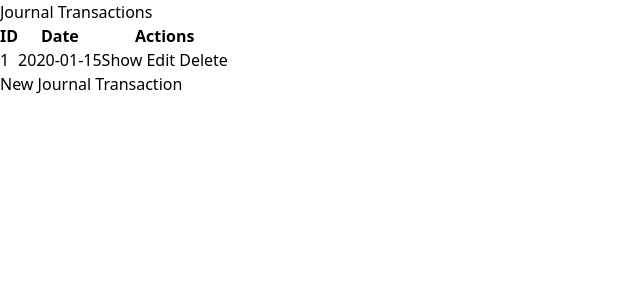
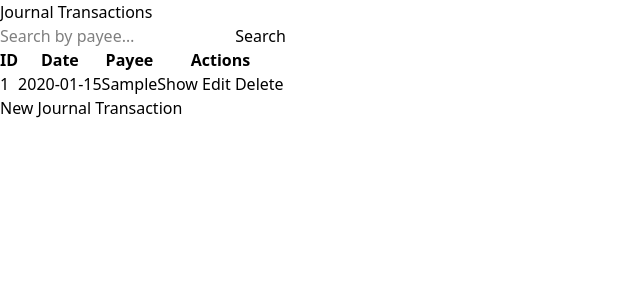
Before and after one commit to Rolando-Soft/accounting, a Rails app: page /journal_transactions in a window 1280 px wide. Shown: the part 24-324 px from the top of the page, without its empty margins (0-640 px from the left). Run offline with Rails 7, Linux system fonts and the light colour scheme; tables that the repository leaves empty hold one stand-in row (values such as "Sample post"); style sheets or scripts are compiled from the project's sources; parts of the project's set-up code (start-up, migrations or seed data) failed here and were passed over.

Commit message:
Add payee field to journal transactions with fuzzy search
Adds a payee string column plus JournalTransaction.search_by_payee,
which matches by substring or Levenshtein distance (no external gem
needed for SQLite). Wired into the form, show page, and a new search
box on the journal transactions index.

Co-Authored-By: Claude Sonnet 5 <noreply@anthropic.com>

```diff
--- a/app/controllers/journal_transactions_controller.rb
+++ b/app/controllers/journal_transactions_controller.rb
@@ -1,6 +1,6 @@
 class JournalTransactionsController < ApplicationController
   def index
-    @journal_transactions = JournalTransaction.all
+    @journal_transactions = JournalTransaction.search_by_payee(params[:q])
   end
 
   def new
@@ -36,6 +36,6 @@ class JournalTransactionsController < ApplicationController
 
   private
   def journal_transaction_params
-    params.require(:journal_transaction).permit(:date, :description, entries_attributes: [:id, :account_id, :amount, :entry_type, :reconciliation_status, :_destroy])
+    params.require(:journal_transaction).permit(:date, :description, :payee, entries_attributes: [:id, :account_id, :amount, :entry_type, :reconciliation_status, :_destroy])
   end
 end
--- a/app/models/journal_transaction.rb
+++ b/app/models/journal_transaction.rb
@@ -5,6 +5,37 @@ class JournalTransaction < ApplicationRecord
   validates :date, presence: true
   validate :balanced_entries
   validate :minimum_two_entries
+
+  # Fuzzy-matches `term` against `payee`: a plain substring match always
+  # counts, and a short Levenshtein distance catches typos (e.g. "Amazn").
+  def self.search_by_payee(term, max_distance: 2)
+    return all if term.blank?
+
+    normalized_term = term.strip.downcase
+    where.not(payee: [ nil, "" ]).select do |jt|
+      normalized_payee = jt.payee.downcase
+      normalized_payee.include?(normalized_term) ||
+        levenshtein_distance(normalized_payee, normalized_term) <= max_distance
+    end
+  end
+
+  def self.levenshtein_distance(a, b)
+    costs = (0..b.length).to_a
+    a.each_char.with_index do |char_a, i|
+      costs[0] = i + 1
+      previous = i
+      b.each_char.with_index do |char_b, j|
+        current = costs[j + 1]
+        costs[j + 1] = if char_a == char_b
+          previous
+        else
+          [ costs[j] + 1, costs[j + 1] + 1, previous + 1 ].min
+        end
+        previous = current
+      end
+    end
+    costs.last
+  end
 
   private
 
--- a/app/views/journal_transactions/_form.html.erb
+++ b/app/views/journal_transactions/_form.html.erb
@@ -2,6 +2,11 @@
   <div class="mb-4">
     <%= form.label :date, class: "block text-gray-700 font-bold mb-2" %>
     <%= form.date_field :date, class: "border rounded px-3 py-2 w-full" %>
+  </div>
+
+  <div class="mb-4">
+    <%= form.label :payee, class: "block text-gray-700 font-bold mb-2" %>
+    <%= form.text_field :payee, class: "border rounded px-3 py-2 w-full" %>
   </div>
 
   <div class="mb-4">
--- a/app/views/journal_transactions/index.html.erb
+++ b/app/views/journal_transactions/index.html.erb
@@ -1,11 +1,20 @@
 <!-- app/views/journal_transactions/index.html.erb -->
 <h1 class="text-2xl mb-6">Journal Transactions</h1>
 
-<table class="table-auto w-72">
+<%= form_with url: journal_transactions_path, method: :get, class: "mb-4" do |form| %>
+  <%= form.text_field :q, value: params[:q], placeholder: "Search by payee…", class: "border rounded px-3 py-2 w-72" %>
+  <%= form.submit "Search", class: "bg-blue-500 text-white px-3 py-2 rounded hover:bg-blue-600" %>
+  <% if params[:q].present? %>
+    <%= link_to "Clear", journal_transactions_path, class: "text-blue-600 hover:underline ml-2" %>
+  <% end %>
+<% end %>
+
+<table class="table-auto w-full">
   <thead>
   <tr>
     <th class="border border-blue-300">ID</th>
     <th class="border border-blue-300">Date</th>
+    <th class="border border-blue-300">Payee</th>
     <th class="border border-blue-300">Actions</th>
   </tr>
   </thead>
@@ -14,6 +23,7 @@
       <tr class="border border-gray-300 text-center">
         <td class="border border-blue-300  text-center"><%= transaction.id %></td>
         <td class="border border-blue-300  text-center"><%= transaction.date %></td>
+        <td class="border border-blue-300  text-center"><%= transaction.payee %></td>
         <td class="border border-blue-300  text-center">
           <%= link_to "Show", journal_transaction_path(transaction) %>
           <%= link_to "Edit", edit_journal_transaction_path(transaction) %>
--- a/app/views/journal_transactions/show.html.erb
+++ b/app/views/journal_transactions/show.html.erb
@@ -4,6 +4,11 @@
   <div class="mb-4">
     <label class="block text-gray-700 font-bold mb-2">Date:</label>
     <p class="border rounded px-3 py-2 bg-gray-100"><%= @journal_transaction.date %></p>
+  </div>
+
+  <div class="mb-4">
+    <label class="block text-gray-700 font-bold mb-2">Payee:</label>
+    <p class="border rounded px-3 py-2 bg-gray-100"><%= @journal_transaction.payee %></p>
   </div>
 
   <div class="mb-4">
--- /dev/null
+++ b/db/migrate/20261112110000_add_payee_to_journal_transactions.rb
@@ -0,0 +1,6 @@
+class AddPayeeToJournalTransactions < ActiveRecord::Migration[8.0]
+  def change
+    add_column :journal_transactions, :payee, :string
+    add_index :journal_transactions, :payee
+  end
+end
```
Also changed, not shown: db/schema.rb.
